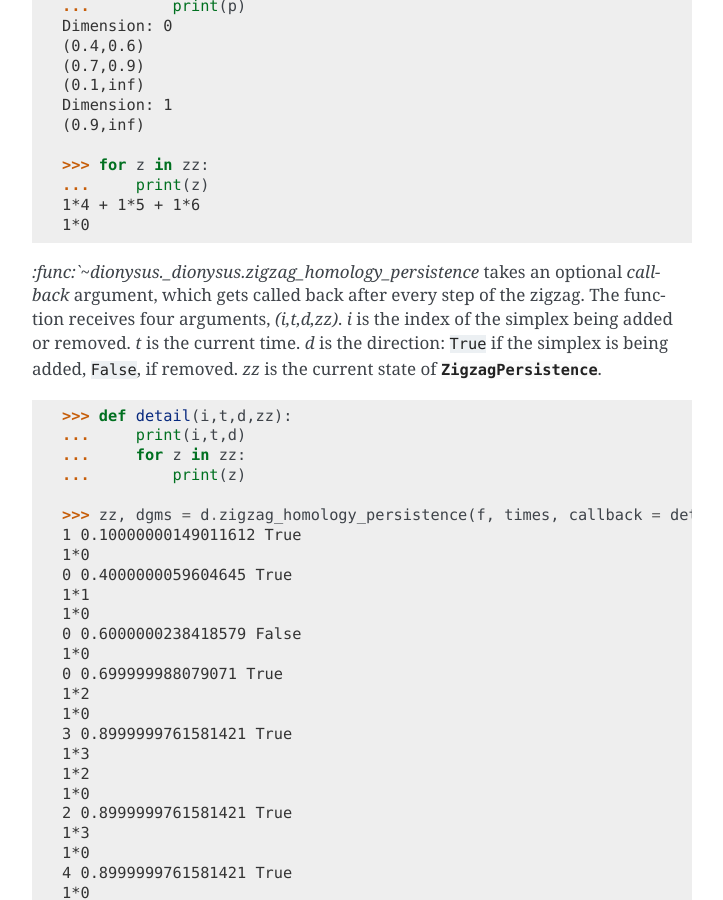
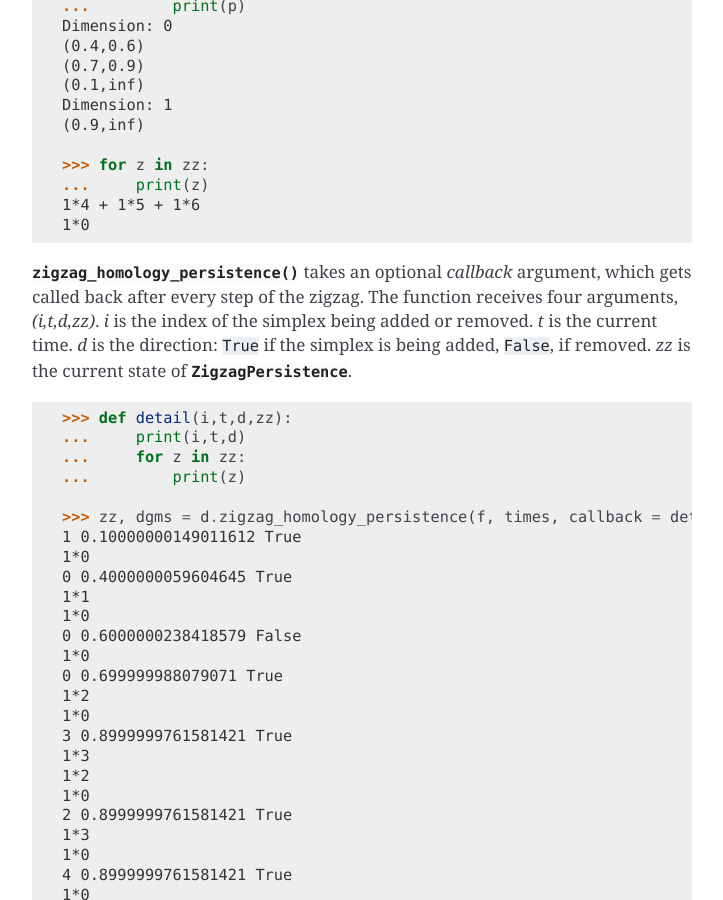
Before and after one commit to mrzv/dionysus, a Sphinx documentation site: the page built from doc/tutorial/zigzags.rst, in a window 1280 px wide and 900 px high, scrolled down 868 px. Shown: the whole window, without its empty margins (388-1111 px from the left). Built offline with Sphinx 7.4.7, drawn with Linux system fonts in a browser that asks for light colours.

Commit message:
Fix typo in zigzag docs

```diff
--- a/doc/tutorial/zigzags.rst
+++ b/doc/tutorial/zigzags.rst
@@ -62,7 +62,7 @@
     1*4 + 1*5 + 1*6
     1*0
 
-`:func:`~dionysus._dionysus.zigzag_homology_persistence` takes an optional `callback` argument,
+:func:`~dionysus._dionysus.zigzag_homology_persistence` takes an optional `callback` argument,
 which gets called back after every step of the zigzag. The function receives four arguments, `(i,t,d,zz)`.
 `i` is the index of the simplex being added or removed. `t` is the current
 time. `d` is the direction: ``True`` if the simplex is being added, ``False``,
```
